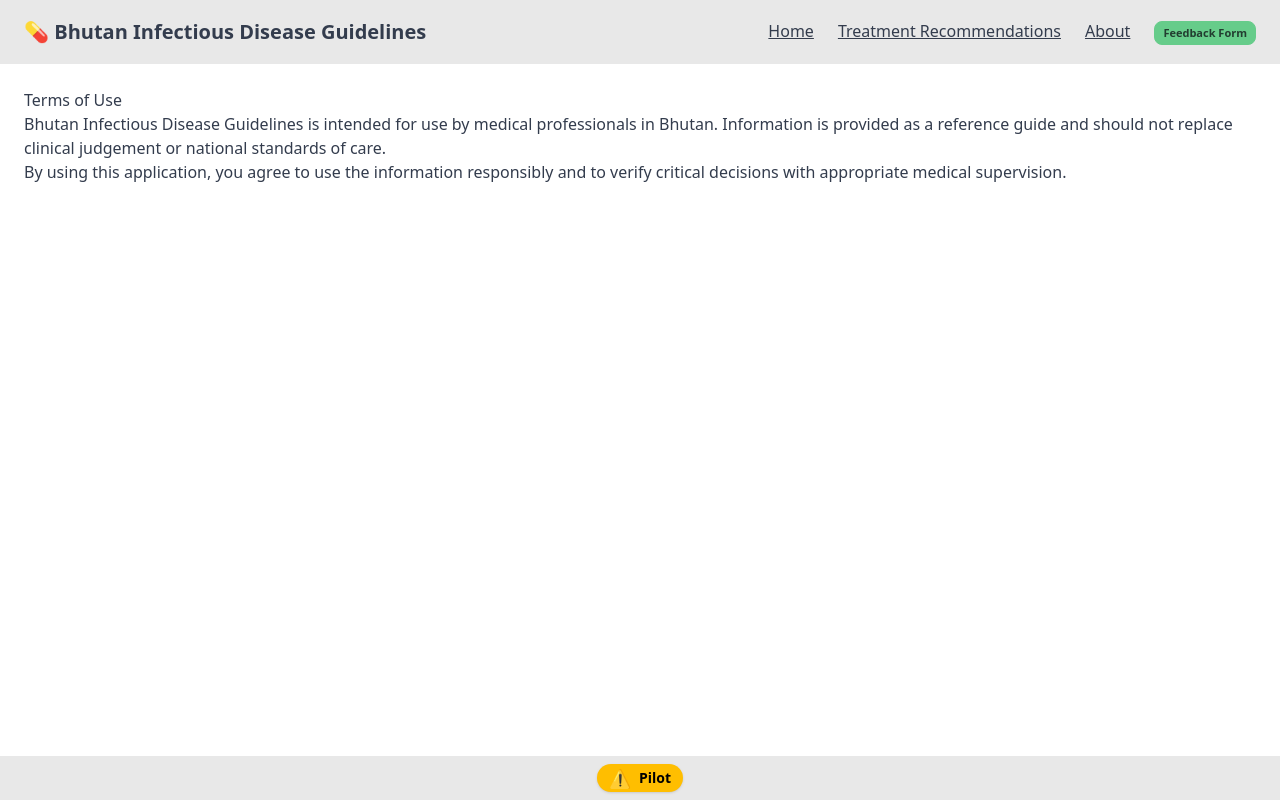
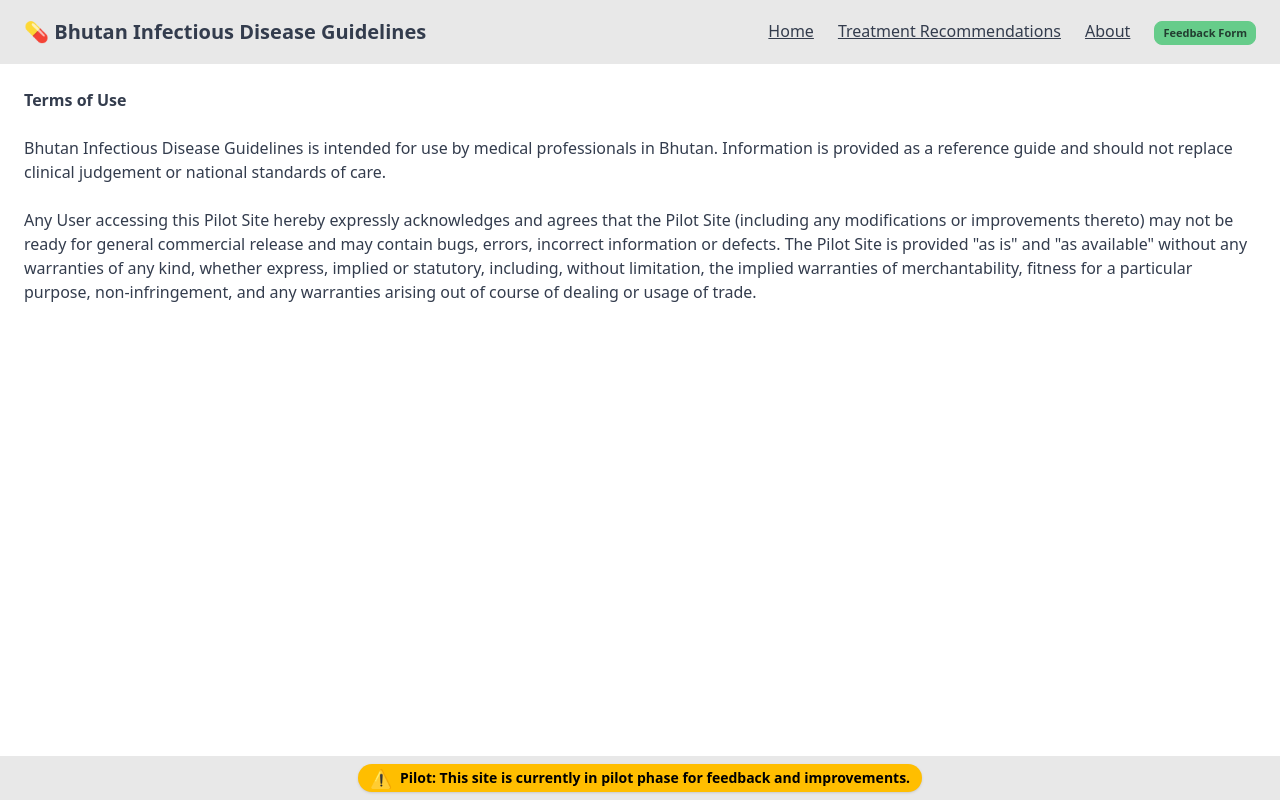
Before and after one commit to pselvana/menlam, a SvelteKit app: page /terms in a window 1280 px wide. Built offline with nearby package versions, Linux system fonts and the light colour scheme.

Commit message:
Update pilot verbiage and terms of use.

```diff
--- a/src/routes/+layout.svelte
+++ b/src/routes/+layout.svelte
@@ -24,7 +24,7 @@
 			<span>
 				<div class="flex items-center justify-center gap-2 px-3 rounded-full bg-warning text-warning-content font-bold shadow">
 				<span class="text-lg">⚠️</span>
-				Pilot
+				Pilot: This site is currently in pilot phase for feedback and improvements.
 				</div>
 			</span>
 
--- a/src/routes/terms/+page.svelte
+++ b/src/routes/terms/+page.svelte
@@ -1,12 +1,12 @@
 <div class="prose p-6">
-	<h1>Terms of Use</h1>
+	<h1><b>Terms of Use</b></h1>
+	<br />
 	<p>
 		Bhutan Infectious Disease Guidelines is intended for use by medical professionals in Bhutan. Information is provided as a
 		reference guide and should not replace clinical judgement or national standards of care.
 	</p>
-
+	<br />
 	<p>
-		By using this application, you agree to use the information responsibly and to verify critical
-		decisions with appropriate medical supervision.
+		Any User accessing this Pilot Site hereby expressly acknowledges and agrees that the Pilot Site (including any modifications or improvements thereto) may not be ready for general commercial release and may contain bugs, errors, incorrect information or defects. The Pilot Site is provided "as is" and "as available" without any warranties of any kind, whether express, implied or statutory, including, without limitation, the implied warranties of merchantability, fitness for a particular purpose, non-infringement, and any warranties arising out of course of dealing or usage of trade.
 	</p>
 </div>
```
